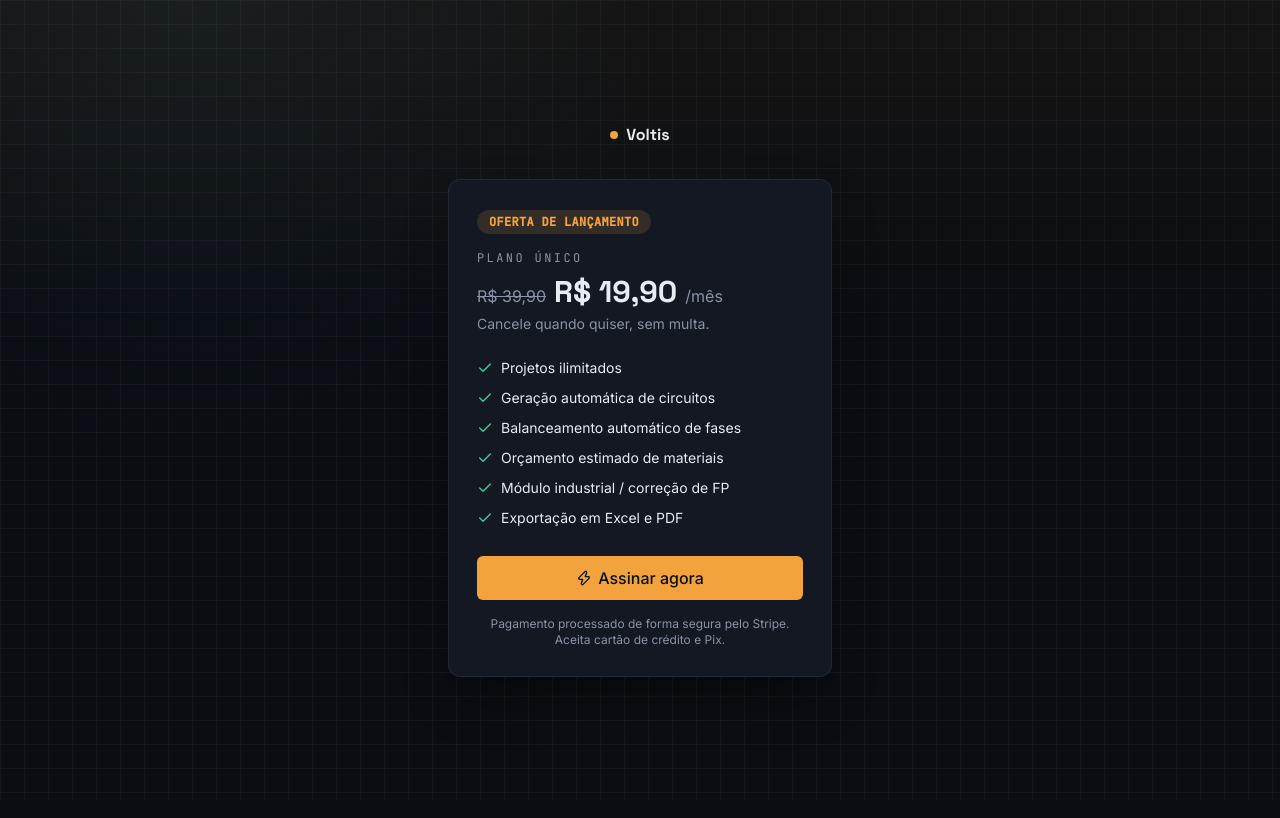
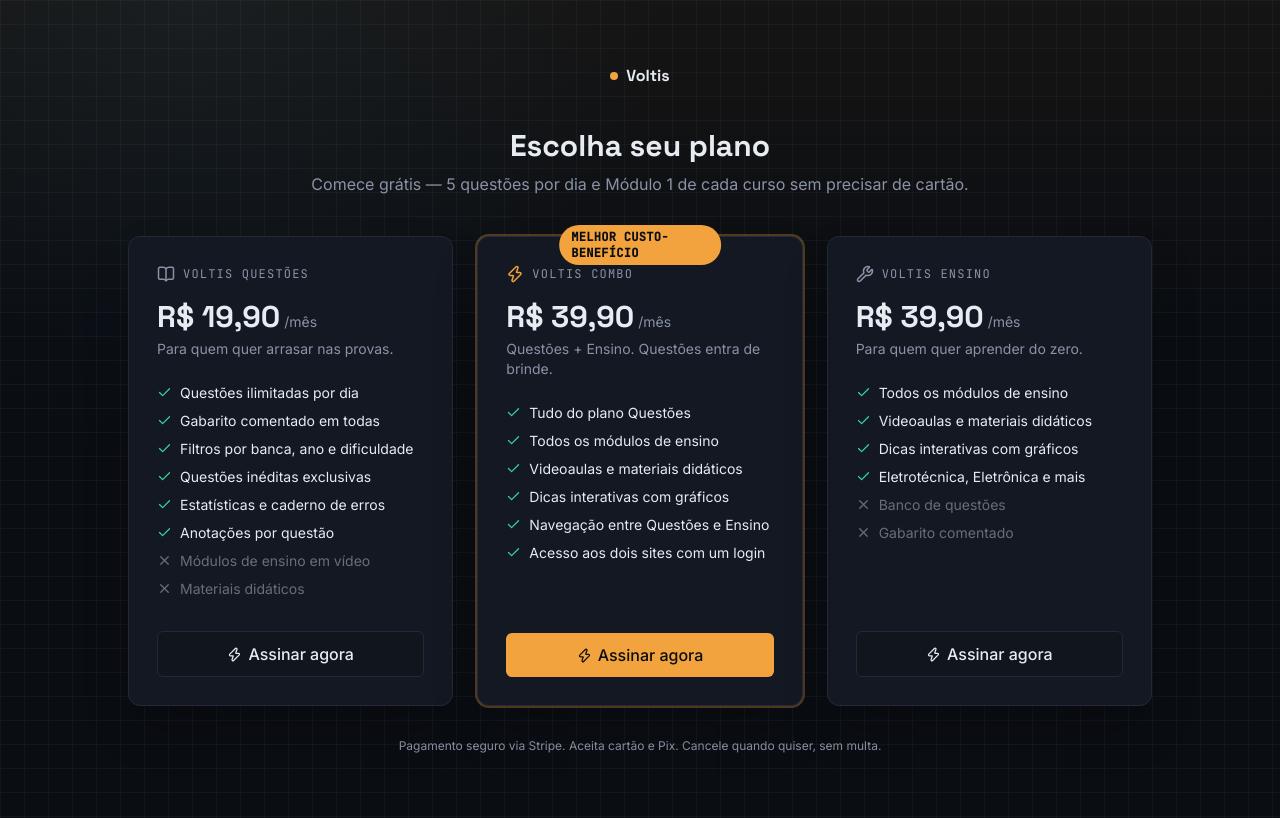
Before and after one commit to guilhermeoficial/Planilha-completa-de-dimensionamento-el-trico-residencial-NBR-5410-, a Next.js app: page /assinar in a window 1280 px wide. Built offline with nearby package versions, Linux system fonts and the light colour scheme.

Commit message:
Adiciona 3 planos, freemium e nav cruzada

```diff
--- a/src/app/assinar/page.tsx
+++ b/src/app/assinar/page.tsx
@@ -2,75 +2,169 @@
 
 import { useState } from "react";
 import Link from "next/link";
-import { Check, Zap } from "lucide-react";
+import { Check, Zap, BookOpen, Wrench, X } from "lucide-react";
+
+type Plano = "questoes" | "ensino" | "combo";
+
+const PLANOS = [
+  {
+    id: "questoes" as Plano,
+    nome: "Voltis Questões",
+    preco: "R$ 19,90",
+    periodo: "/mês",
+    descricao: "Para quem quer arrasar nas provas.",
+    icone: BookOpen,
+    destaque: false,
+    itens: [
+      "Questões ilimitadas por dia",
+      "Gabarito comentado em todas",
+      "Filtros por banca, ano e dificuldade",
+      "Questões inéditas exclusivas",
+      "Estatísticas e caderno de erros",
+      "Anotações por questão",
+    ],
+    nao: ["Módulos de ensino em vídeo", "Materiais didáticos"],
+  },
+  {
+    id: "combo" as Plano,
+    nome: "Voltis Combo",
+    preco: "R$ 39,90",
+    periodo: "/mês",
+    descricao: "Questões + Ensino. Questões entra de brinde.",
+    icone: Zap,
+    destaque: true,
+    badge: "Melhor custo-benefício",
+    itens: [
+      "Tudo do plano Questões",
+      "Todos os módulos de ensino",
+      "Videoaulas e materiais didáticos",
+      "Dicas interativas com gráficos",
+      "Navegação entre Questões e Ensino",
+      "Acesso aos dois sites com um login",
+    ],
+    nao: [],
+  },
+  {
+    id: "ensino" as Plano,
+    nome: "Voltis Ensino",
+    preco: "R$ 39,90",
+    periodo: "/mês",
+    descricao: "Para quem quer aprender do zero.",
+    icone: Wrench,
+    destaque: false,
+    itens: [
+      "Todos os módulos de ensino",
+      "Videoaulas e materiais didáticos",
+      "Dicas interativas com gráficos",
+      "Eletrotécnica, Eletrônica e mais",
+    ],
+    nao: ["Banco de questões", "Gabarito comentado"],
+  },
+];
 
 export default function AssinarPage() {
-  const [carregando, setCarregando] = useState(false);
+  const [carregando, setCarregando] = useState<Plano | null>(null);
   const [erro, setErro] = useState<string | null>(null);
 
-  async function assinar() {
-    setCarregando(true);
+  async function assinar(plano: Plano) {
+    setCarregando(plano);
     setErro(null);
     try {
-      const resp = await fetch("/api/stripe/checkout", { method: "POST" });
+      const resp = await fetch("/api/stripe/checkout", {
+        method: "POST",
+        headers: { "Content-Type": "application/json" },
+        body: JSON.stringify({ plano }),
+      });
       const data = await resp.json();
       if (data.url) window.location.href = data.url;
       else setErro(data.error ?? "Não foi possível iniciar o pagamento.");
     } catch {
       setErro("Não foi possível conectar ao Stripe. Tente novamente.");
     }
-    setCarregando(false);
+    setCarregando(null);
   }
 
   return (
-    <main className="flex flex-1 items-center justify-center blueprint-grid px-6 py-16">
-      <div className="w-full max-w-sm">
-        <Link href="/" className="mb-8 flex items-center justify-center gap-2 font-display text-base font-bold">
+    <main className="min-h-screen blueprint-grid px-6 py-16">
+      <div className="mx-auto max-w-5xl">
+        <Link href="/" className="mb-10 flex items-center justify-center gap-2 font-display text-base font-bold">
           <span className="inline-block h-2 w-2 rounded-full bg-accent" />
           Voltis
         </Link>
 
-        <div className="rounded-xl border border-panel-border bg-panel p-7 shadow-2xl shadow-black/40">
-          <span className="inline-block rounded-full bg-accent/15 px-3 py-1 font-mono text-xs font-semibold uppercase tracking-wide text-accent">
-            Oferta de lançamento
+        <div className="mb-10 text-center">
+          <h1 className="font-display text-3xl font-bold">Escolha seu plano</h1>
+          <p className="mt-2 text-muted">
+            Comece grátis — 5 questões por dia e Módulo 1 de cada curso sem precisar de cartão.
+          </p>
+        </div>
+
+        <div className="grid grid-cols-1 gap-6 md:grid-cols-3">
+          {PLANOS.map((p) => {
+            const Icone = p.icone;
+            return (
+              <div
+                key={p.id}
+                className={`relative flex flex-col rounded-xl border p-7 shadow-2xl shadow-black/30 ${
+                  p.destaque
+                    ? "border-accent bg-panel ring-2 ring-accent/30"
+                    : "border-panel-border bg-panel"
+                }`}
+              >
+                {p.badge && (
+                  <span className="absolute -top-3 left-1/2 -translate-x-1/2 rounded-full bg-accent px-3 py-1 font-mono text-xs font-bold uppercase tracking-wide text-bg">
+                    {p.badge}
                   </span>
-          <p className="mt-4 font-mono text-xs uppercase tracking-[0.2em] text-muted">Plano único</p>
-          <p className="mt-2 flex items-baseline gap-2">
-            <span className="text-base text-muted line-through">R$ 39,90</span>
-            <span className="font-display text-3xl font-bold">R$ 19,90</span>
-            <span className="text-base font-normal text-muted">/mês</span>
+                )}
+
+                <div className="mb-4 flex items-center gap-2">
+                  <Icone size={18} className={p.destaque ? "text-accent" : "text-muted"} />
+                  <span className="font-mono text-xs uppercase tracking-widest text-muted">{p.nome}</span>
+                </div>
+
+                <p className="flex items-baseline gap-1">
+                  <span className="font-display text-3xl font-bold">{p.preco}</span>
+                  <span className="text-sm text-muted">{p.periodo}</span>
                 </p>
-          <p className="mt-1 text-sm text-muted">Cancele quando quiser, sem multa.</p>
+                <p className="mt-1 text-sm text-muted">{p.descricao}</p>
 
-          <ul className="mt-6 space-y-2.5 text-sm">
-            {[
-              "Projetos ilimitados",
-              "Geração automática de circuitos",
-              "Balanceamento automático de fases",
-              "Orçamento estimado de materiais",
-              "Módulo industrial / correção de FP",
-              "Exportação em Excel e PDF",
-            ].map((item) => (
+                <ul className="mt-6 flex-1 space-y-2 text-sm">
+                  {p.itens.map((item) => (
                     <li key={item} className="flex items-start gap-2">
-                <Check size={16} className="mt-0.5 shrink-0 text-ok" />
+                      <Check size={15} className="mt-0.5 shrink-0 text-ok" />
+                      <span>{item}</span>
+                    </li>
+                  ))}
+                  {p.nao.map((item) => (
+                    <li key={item} className="flex items-start gap-2 opacity-40">
+                      <X size={15} className="mt-0.5 shrink-0" />
                       <span>{item}</span>
                     </li>
                   ))}
                 </ul>
 
                 <button
-            onClick={assinar}
-            disabled={carregando}
-            className="mt-7 flex w-full items-center justify-center gap-1.5 rounded-md bg-accent py-2.5 font-medium text-bg transition-opacity hover:opacity-90 disabled:opacity-50"
+                  onClick={() => assinar(p.id)}
+                  disabled={carregando !== null}
+                  className={`mt-8 flex w-full items-center justify-center gap-1.5 rounded-md py-2.5 font-medium transition-opacity disabled:opacity-50 ${
+                    p.destaque
+                      ? "bg-accent text-bg hover:opacity-90"
+                      : "border border-panel-border bg-bg-elevated hover:bg-panel-border"
+                  }`}
                 >
-            <Zap size={16} /> {carregando ? "Abrindo pagamento..." : "Assinar agora"}
+                  <Zap size={15} />
+                  {carregando === p.id ? "Abrindo pagamento..." : "Assinar agora"}
                 </button>
-          {erro && <p className="mt-3 text-sm text-danger">{erro}</p>}
+              </div>
+            );
+          })}
+        </div>
 
-          <p className="mt-4 text-center text-xs text-muted">
-            Pagamento processado de forma segura pelo Stripe. Aceita cartão de crédito e Pix.
+        {erro && <p className="mt-6 text-center text-sm text-danger">{erro}</p>}
+
+        <p className="mt-8 text-center text-xs text-muted">
+          Pagamento seguro via Stripe. Aceita cartão e Pix. Cancele quando quiser, sem multa.
         </p>
-        </div>
       </div>
     </main>
   );
```
Also changed, not shown: 1 other file (tests, documents, lock files or other folders). Lines whose indentation alone changed are shown as unchanged.
